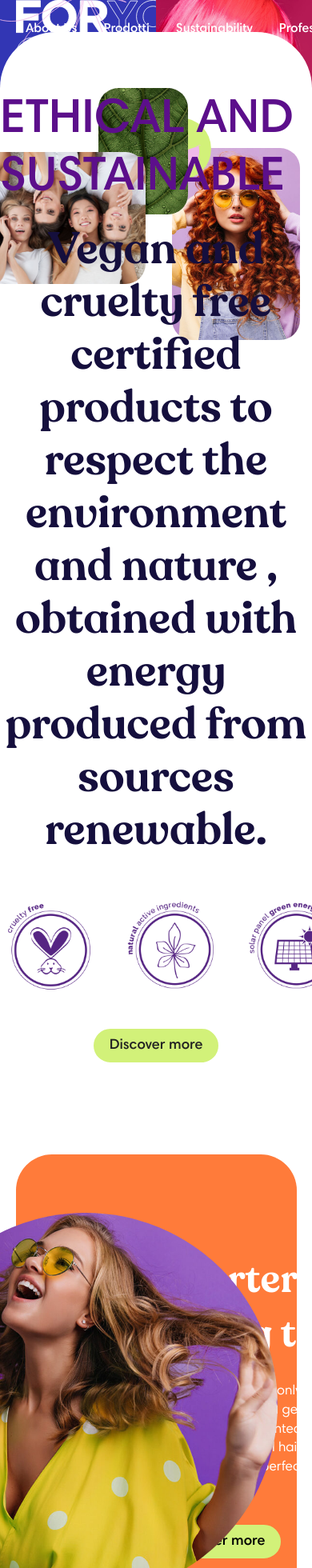
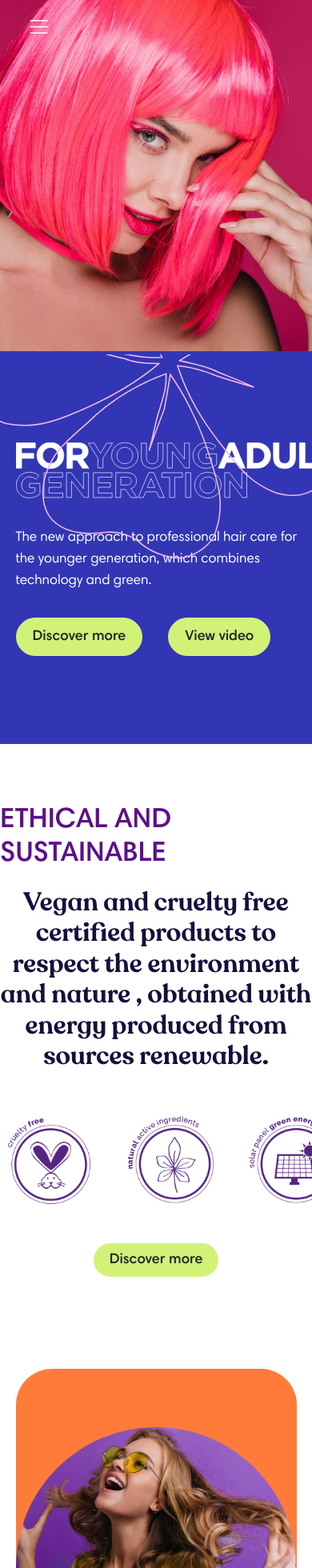
Before and after one commit to maedemotlagh/SampleAnimationWebsite, a React (Create React App) app: page / in a window 390 px wide. Shown: the top 1960 px of the page at 80% size. Built offline with nearby package versions, Linux system fonts and the light colour scheme.

Commit message:
responsive

```diff
--- a/src/component/Footer/style.scss
+++ b/src/component/Footer/style.scss
@@ -66,3 +66,14 @@
         }
     }
 }
+
+
+@media(max-width : 710px){
+    .footer{
+        flex-direction: column;
+
+        &__socialMedia{
+            margin-top: 15px;
+        }
+    }
+}
--- a/src/component/Header/style.scss
+++ b/src/component/Header/style.scss
@@ -157,3 +157,32 @@
         }
     }
 }
+
+
+@media(max-width : 1285px){
+    .header__left__bottomSvg{
+        display: none;
+    }
+}
+
+
+@media(max-width : 1135px){
+    .header__left__title{
+        width: 400px;
+    }
+}
+
+@media(max-width : 900px){
+    .header{
+        flex-direction: column-reverse;
+
+        &__left{
+            width: 100%;
+            padding: 110px 0;
+        }
+
+        &__right{
+            width: 100%;
+        }
+    }
+}
--- a/src/component/MainContent/ContactUs/style.scss
+++ b/src/component/MainContent/ContactUs/style.scss
@@ -106,3 +106,13 @@
         }
     }
 }
+
+
+
+@media (max-width : 812px){
+    .contactUs{
+        p{
+            font-size: 35px;
+        }
+    }
+}
--- a/src/component/MainContent/Features/style.scss
+++ b/src/component/MainContent/Features/style.scss
@@ -106,3 +106,35 @@
     }
 
 }
+
+@media (max-width : 992px) {
+    .features{
+        &__text{
+            h1{
+                font-size: 35px;
+            }
+
+            p{
+                font-size: 32px;
+                max-width: 480px;
+            }
+        }
+
+        &__imgBox1{
+            left: 60px !important;
+        }
+
+        &__imgBox2{
+            display: none;
+        }
+    }
+}
+@media (max-width : 715px) {
+    .features{
+
+        &__imgBox1{
+            display: none;
+        }
+
+    }
+}
--- a/src/component/MainContent/Journals/FirstJurnal/style.scss
+++ b/src/component/MainContent/Journals/FirstJurnal/style.scss
@@ -121,3 +121,32 @@
         }
     }
 }
+
+
+@media(max-width : 1126px){
+    .firstContainer__img{
+        img{
+            width: 350px;
+            height: 350px;
+        }
+    }
+}
+
+@media(max-width : 820px){
+    .firstContainer{
+        flex-direction: column-reverse;
+        align-items: center;
+
+        &__contentText{
+            width: 80%;
+
+            &__title{
+                width: 100%;
+            }
+
+            p{
+                width: 100%;
+            }
+        }
+    }
+}
--- a/src/component/MainContent/Journals/SecoundJurnal/style.scss
+++ b/src/component/MainContent/Journals/SecoundJurnal/style.scss
@@ -120,3 +120,26 @@
         }
     }
 }
+
+
+
+@media(max-width : 1010px){
+    .secondContainer{
+        flex-direction: column-reverse;
+        justify-content: center;
+
+        &__left{
+            width: 100%;
+
+            & > div{
+                padding: 95px 0;
+            }
+        }
+
+        &__right{
+            width: 100%;
+            height: 600px;
+            margin-bottom: 15px;
+        }
+    }
+}
--- a/src/component/MainContent/Journals/ThirdJurnal/style.scss
+++ b/src/component/MainContent/Journals/ThirdJurnal/style.scss
@@ -118,3 +118,37 @@
         }
     }
 }
+
+
+
+@media(max-width : 1060px){
+    .thirdContainer__left {
+        span{
+            width: 100%;
+            font-size: 40px;
+        }
+    }
+}
+
+@media(max-width : 992px){
+    .thirdContainer {
+        display: flex;
+        flex-direction: column-reverse;
+        justify-content: center;
+
+        &__left{
+            width: 100%;
+
+            & > div{
+                padding: 125px 0;
+            }
+        }
+
+        &__right{
+            width: 100%;
+            height: 600px;
+            border-radius: 45px;
+            margin-bottom: 20px;
+        }
+    }
+}
--- a/src/component/MainContent/mainStyle.scss
+++ b/src/component/MainContent/mainStyle.scss
@@ -8,3 +8,16 @@
     padding-top: 75px;
     padding-bottom: 55px;
 }
+
+@media(max-width : 1285px){
+    .mainContainer{
+        top: -102px;
+    }
+}
+
+
+@media(max-width : 900px){
+    .mainContainer{
+        top: 0px;
+    }
+}
--- a/src/component/Navbar/Navbar.js
+++ b/src/component/Navbar/Navbar.js
@@ -96,8 +96,18 @@ const Navbar = () => {
                 {ContactUsText}
             </a>
 
+            <a className={`${activeChange && 'activeChange'} navbar__mobileMenu`} >
+                {/* {ContactUsText} */}
+                <MenuIcon/>
+            </a>
+
         </nav>
     )
 }
 
+
+
+const MenuIcon = () => <svg version="1.1" id="Layer_1"  x="0px" y="0px"viewBox="0 0 50 50" enable-background="new 0 0 50 50" ><path fill="#231F20" d="M8.667,15h30c0.552,0,1-0.447,1-1s-0.448-1-1-1h-30c-0.552,0-1,0.447-1,1S8.114,15,8.667,15z"/><path fill="#231F20" d="M8.667,37h30c0.552,0,1-0.447,1-1s-0.448-1-1-1h-30c-0.552,0-1,0.447-1,1S8.114,37,8.667,37z"/><path fill="#231F20" d="M8.667,26h30c0.552,0,1-0.447,1-1s-0.448-1-1-1h-30c-0.552,0-1,0.447-1,1S8.114,26,8.667,26z"/></svg>
+
+
 export default Navbar
--- a/src/component/Navbar/style.scss
+++ b/src/component/Navbar/style.scss
@@ -5,8 +5,12 @@
 
 .navbar{
     font-family: "HarmoniaSans" ;
-    display: grid;
-    grid-template-columns: repeat(3, 1fr);
+    // display: grid;
+    // grid-template-columns: repeat(3, 1fr);
+    display: flex;
+    justify-content: space-between;
+    align-items: center;
+    width:  95%;
     padding: 0 32px;
     height: 73px;
     background-color: transparent;
@@ -31,6 +35,10 @@
                 color: #5C0F8B;
             }
         }
+    }
+
+    &__mobileMenu{
+        display: none;
     }
 
     &__logo{
@@ -75,3 +83,49 @@
         }
     }
 }
+
+
+
+@media(max-width : 1024px){
+    .navbar{
+        display: flex;
+        justify-content: space-between;
+        align-items: center;
+        width:  95%;
+    }
+}
+
+@media(max-width : 1214px){
+    .navbar{
+        &__menuItems{
+            width: 500px;
+        }
+    }
+}
+
+@media(max-width : 992px){
+    .navbar{
+        &__menuItems{
+            display: none;
+        }
+
+        &__logo{
+            display: none;
+        }
+
+        &__btn{
+            display: none;
+        }
+
+        &__mobileMenu{
+            display: inline-block;
+            svg{
+                width: 35px;
+
+                path{
+                    fill: white;
+                }
+            }
+        }
+    }
+}
```
Also changed, not shown: public/img/1201.png (added).
